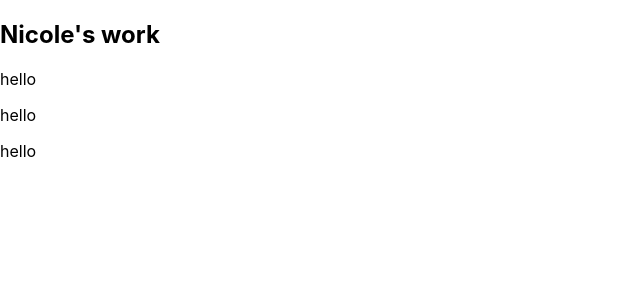
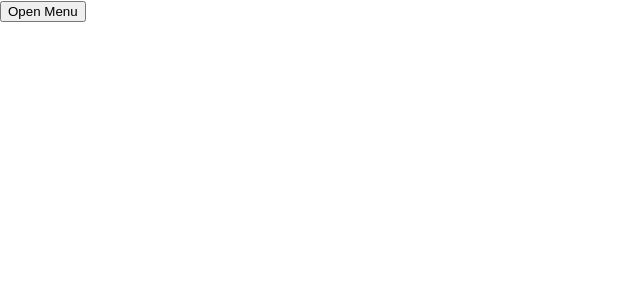
Before and after one commit to Nicolewrack23/Photography-Website, a React (Create React App) app in the folder client/: page / in a window 1280 px wide. Shown: the top 300 px of the page, without its empty margins (0-640 px from the left). Built offline with nearby package versions, Linux system fonts and the light colour scheme.

Commit message:
if menu is open do this style else this

```diff
--- a/client/src/components/Navigation/SideNavigation.js
+++ b/client/src/components/Navigation/SideNavigation.js
@@ -1,39 +1,28 @@
 import React, { useState } from "react";
-import sideStyles from "./SideNavigation.module.css";
+import styles from "./SideNavigation.module.css";
 
-const NavigationTopMenu = () => {
-  const [icon, setIcon] = useState(sideStyles.icon);
+const SideMenu = () => {
+  const [isOpen, setIsOpen] = useState(false);
 
-  const handleClick = () => {
-    if (icon === sideStyles.icon) {
-      const change = sideStyles.change;
-
-      return setIcon(change);
-    } else {
-      const icon = sideStyles.icon;
-      return setIcon(icon);
-    }
+  const toggleMenu = () => {
+    setIsOpen(!isOpen);
   };
 
   return (
     <>
-      <div className={sideStyles.responsive}>
-        <h2>Nicole's work</h2>
-        <div className={icon} onClick={handleClick}>
-          <div className={sideStyles.bar1}></div>
-          <div className={sideStyles.bar2}></div>
-          <div className={sideStyles.bar3}></div>
-        </div>
-      </div>
-
-      <div className={icon}>
-        <div className={sideStyles.sideMenu}>
-          <p className={sideStyles.hello}>hello</p>
-          <p className={sideStyles.hello}>hello</p>
-          <p className={sideStyles.hello}>hello</p>
-        </div>
-      </div>
+      <button className={styles.menuButton} onClick={toggleMenu}>
+        {isOpen ? "Close" : "Open"} Menu
+      </button>
+      <ul
+        className={`${styles.menu} ${isOpen ? styles.open : styles.closed}`}
+        onClick={toggleMenu}
+      >
+        <li className={styles.menuItem}>Home</li>
+        <li className={styles.menuItem}>About</li>
+        <li className={styles.menuItem}>Contact</li>
+      </ul>
     </>
   );
 };
-export default NavigationTopMenu;
+
+export default SideMenu;
```
